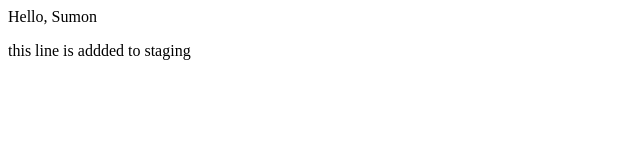
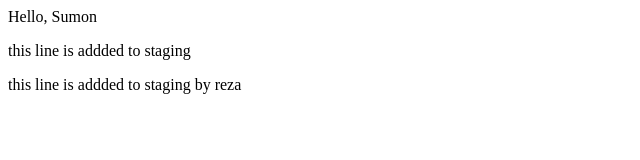
Before and after one commit to miasumon-ru/branching-test, a plain HTML site: page index.html in a window 1280 px wide. Shown: the whole page, without its empty margins (0-640 px from the left). Drawn offline with Linux system fonts and the light colour scheme.

Commit message:
added my reza

```diff
--- a/index.html
+++ b/index.html
@@ -1,3 +1,4 @@
 <p>Hello, Sumon</p>
 
 <p> this line is addded to staging </p>
+<p> this line is addded to staging by reza </p>
```
